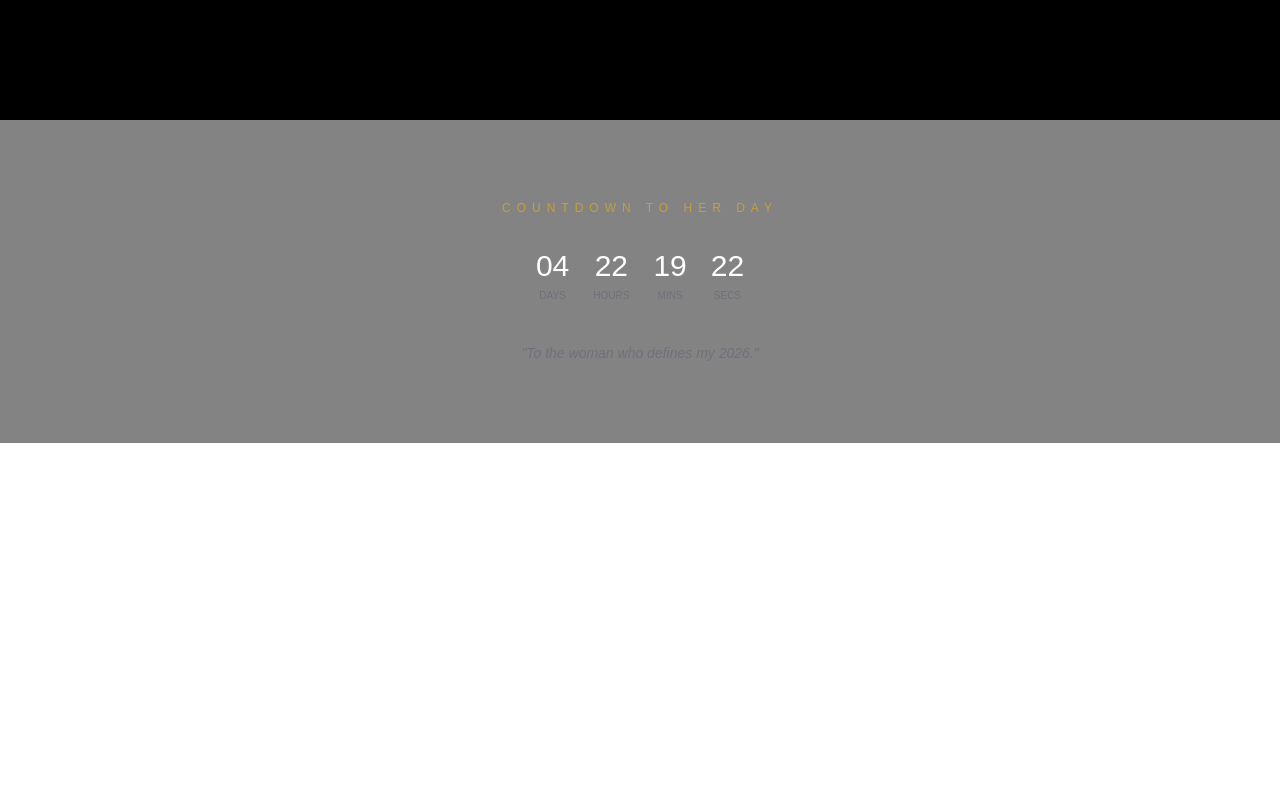
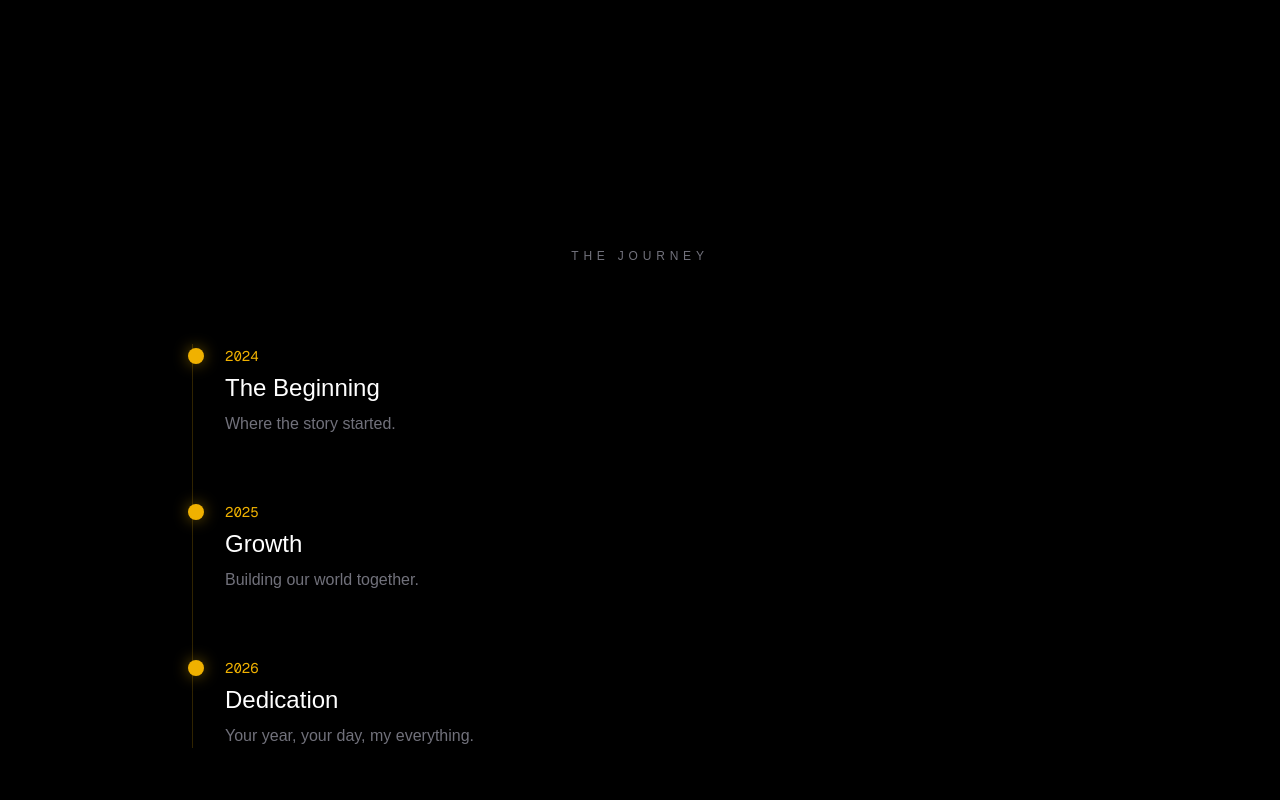
Before and after one commit to vn-24k/kannika-tribute, a Next.js app: page / in a window 1280 px wide. Shown: the part 680-1480 px from the top of the page. Before the commit the page ends 1123 px from the top, so only its background shows below. Built offline with nearby package versions, Linux system fonts and the light colour scheme.

Commit message:
🏆 ELITE UPDATE: Journey Timeline and refined layout

```diff
--- a/src/app/page.tsx
+++ b/src/app/page.tsx
@@ -1,12 +1,14 @@
 import { Hero } from "@/components/layout/Hero";
 import { Footer } from "@/components/layout/Footer";
+import { Timeline } from "@/components/layout/Timeline";
 import { AmbientBackground } from "@/components/layout/AmbientBackground";
 
 export default function Home() {
   return (
-    <main className="relative min-h-screen text-white selection:bg-yellow-500/30">
+    <main className="relative min-h-screen text-white bg-black">
       <AmbientBackground />
       <Hero />
+      <Timeline />
       <Footer />
     </main>
   );
--- a/src/components/layout/Timeline.tsx
+++ b/src/components/layout/Timeline.tsx
@@ -1 +1,26 @@
-export const Timeline = () => <div/>
+"use client";
+import { Reveal } from "../animations/Reveal";
+
+const milestones = [
+  { year: "2024", title: "The Beginning", desc: "Where the story started." },
+  { year: "2025", title: "Growth", desc: "Building our world together." },
+  { year: "2026", title: "Dedication", desc: "Your year, your day, my everything." }
+];
+
+export const Timeline = () => (
+  <section className="py-32 px-10 bg-black/50">
+    <Reveal><h2 className="text-zinc-500 text-xs tracking-[0.4em] uppercase text-center mb-20">The Journey</h2></Reveal>
+    <div className="max-w-4xl mx-auto border-l border-yellow-500/20 pl-8 space-y-16">
+      {milestones.map((m, i) => (
+        <div key={i} className="relative">
+          <div className="absolute -left-[37px] top-1 w-4 h-4 rounded-full bg-yellow-500 shadow-[0_0_15px_rgba(234,179,8,0.5)]" />
+          <Reveal delay={i * 0.2}>
+            <span className="text-yellow-500 font-mono text-sm">{m.year}</span>
+            <h3 className="text-2xl text-white mt-1">{m.title}</h3>
+            <p className="text-zinc-500 mt-2">{m.desc}</p>
+          </Reveal>
+        </div>
+      ))}
+    </div>
+  </section>
+);
```
